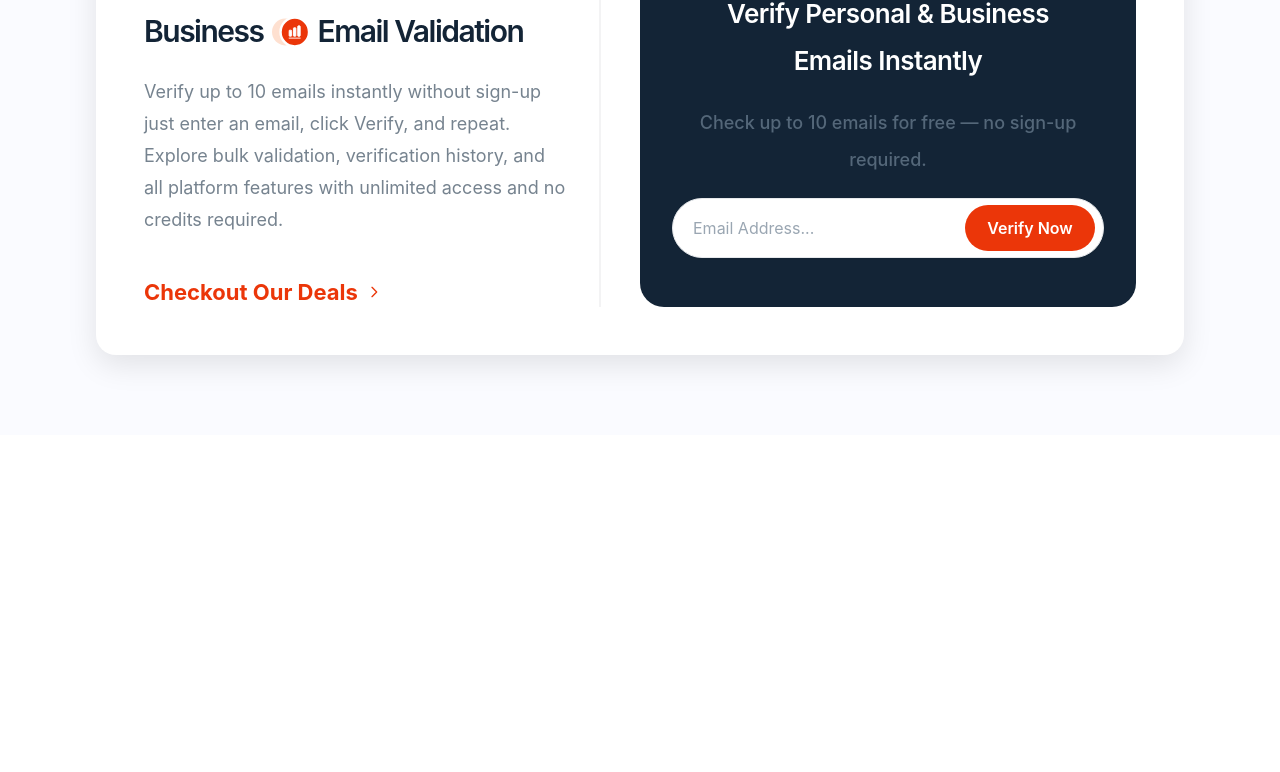
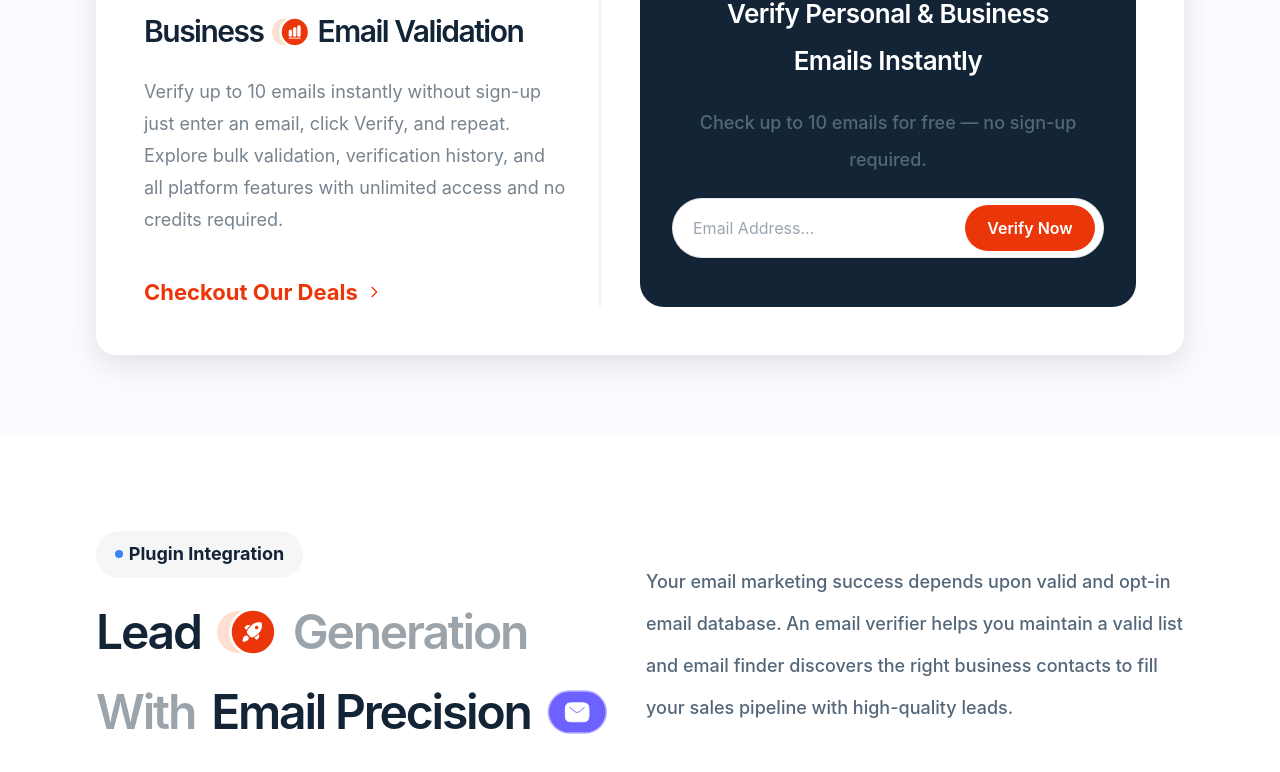
Before and after one commit to itfuturzMaharshi/zupito_website, a React (Vite) app: page / in a window 1280 px wide. Shown: the part 1226-1998 px from the top of the page. Before the commit the page ends 1661 px from the top, so only its background shows below. Built offline with nearby package versions, Linux system fonts and the light colour scheme.

Commit message:
Email Precision page ui done

```diff
--- /dev/null
+++ b/src/components/homePage/EmailPrecision.jsx
@@ -0,0 +1,77 @@
+import React from "react";
+
+const EmailPrecision = () => {
+  return (
+    <section className="relative w-full bg-white overflow-hidden">
+      {/* Outer container mirrors ActionsPage spacing rhythm */}
+      <div className="w-full px-6! sm:px-8! md:px-12! lg:px-16! xl:px-24! 2xl:px-[264px]! py-10! lg:py-16! xl:py-20! my-4!">
+        <div className="max-w-[full] mx-auto relative">
+          {/* Main container - first image */}
+          <div className="w-full max-w-[full] mx-auto h-auto lg:h-[229px] flex flex-col lg:flex-row lg:justify-between lg:items-center gap-6 md:gap-8 lg:gap-0">
+            {/* Left section - second image */}
+            <div className="w-full lg:w-[550px] h-auto lg:h-[229px] flex flex-col gap-4 md:gap-5 lg:gap-6">
+              {/* Plugin integration tag - third image */}
+              <div className="inline-flex items-center justify-center gap-[6px] rounded-[50px] bg-[#F6F6F6] px-4! py-3 w-auto lg:w-[207px] h-[42px] sm:h-[46px] md:h-[49px]">
+                <span className="w-2 h-2 rounded-full bg-[#3B82F6]" />
+                <span className="text-[#132436] font-bold text-[14px] leading-[18px] sm:text-[16px] sm:leading-[18px] md:text-[18px] md:leading-[18px] text-center capitalize">
+                  Plugin integration
+                </span>
+              </div>
+
+              {/* Headline section - fourth image */}
+              <div className="w-full lg:w-[full] h-auto lg:h-[164px] flex flex-col gap-4 md:gap-5">
+                {/* First line: Lead Generation */}
+                <div className="flex items-center flex-wrap gap-2 sm:gap-3 md:gap-4">
+                  <span className="text-[#132436] font-semibold text-[28px] leading-[34px] sm:text-[34px] sm:leading-[36px] md:text-[38px] md:leading-[40px] lg:text-[42px] lg:leading-[44px] xl:text-[48px] xl:leading-[50px] tracking-[-2.2px]">
+                    Lead
+                  </span>
+                  {/* Rocket icon */}
+                  <div className="relative inline-flex items-center justify-center">
+                    <img
+                      src="/images/setting-orange2.svg"
+                      alt=""
+                      className="w-[40px] h-[40px] sm:w-[50px] sm:h-[50px] md:w-[60px] md:h-[60px] object-contain"
+                    />
+                  </div>
+                  <span className="text-[#3A4A5A] opacity-50 font-semibold text-[28px] leading-[34px] sm:text-[34px] sm:leading-[36px] md:text-[38px] md:leading-[40px] lg:text-[42px] lg:leading-[44px] xl:text-[48px] xl:leading-[50px] tracking-[-2.2px]">
+                    Generation
+                  </span>
+                </div>
+
+                {/* Second line: With Email Precision */}
+                <div className="flex items-center flex-wrap gap-2 sm:gap-3 md:gap-4">
+                  <span className="text-[#3A4A5A] opacity-50 font-semibold text-[28px] leading-[34px] sm:text-[34px] sm:leading-[36px] md:text-[38px] md:leading-[40px] lg:text-[42px] lg:leading-[44px] xl:text-[48px] xl:leading-[50px] tracking-[-2.2px]">
+                    With
+                  </span>
+                  <span className="text-[#132436] font-semibold text-[28px] leading-[34px] sm:text-[34px] sm:leading-[36px] md:text-[38px] md:leading-[40px] lg:text-[42px] lg:leading-[44px] xl:text-[48px] xl:leading-[50px] tracking-[-2.2px]">
+                    Email Precision
+                  </span>
+                  {/* Setting icon */}
+                  <div className="relative inline-flex items-center justify-center">
+                    <img
+                      src="/images/rocket-purple.svg"
+                      alt=""
+                      className="w-[40px] h-[40px] sm:w-[50px] sm:h-[50px] md:w-[60px] md:h-[60px] object-contain"
+                    />
+                  </div>
+                </div>
+              </div>
+            </div>
+
+            {/* Right section - paragraph */}
+            <div className="w-full lg:w-auto lg:flex-1 lg:max-w-[600px]">
+              <p className="text-[#546779] font-medium text-[16px] leading-[28px] sm:text-[18px] sm:leading-[32px] md:text-[20px] md:leading-[34px] lg:text-[18px] lg:leading-[42px] tracking-[0px] text-left">
+                Your email marketing success depends upon valid and opt-in email
+                database. An email verifier helps you maintain a valid list and
+                email finder discovers the right business contacts to fill your
+                sales pipeline with high-quality leads.
+              </p>
+            </div>
+          </div>
+        </div>
+      </div>
+    </section>
+  );
+};
+
+export default EmailPrecision;
--- a/src/components/homePage/index.jsx
+++ b/src/components/homePage/index.jsx
@@ -1,12 +1,14 @@
 import React from 'react'
 import HeroSection from './HeroSection'
 import ActionsPage from './ActionsPage'
+import EmailPrecision from './EmailPrecision'
 
 const HomePage = () => {
   return (
     <div>
       <HeroSection />
       <ActionsPage />
+      <EmailPrecision />
     </div>
   )
 }
```
Also changed, not shown: public/images/rocket-purple.svg (added), public/images/setting-orange2.svg (added).
